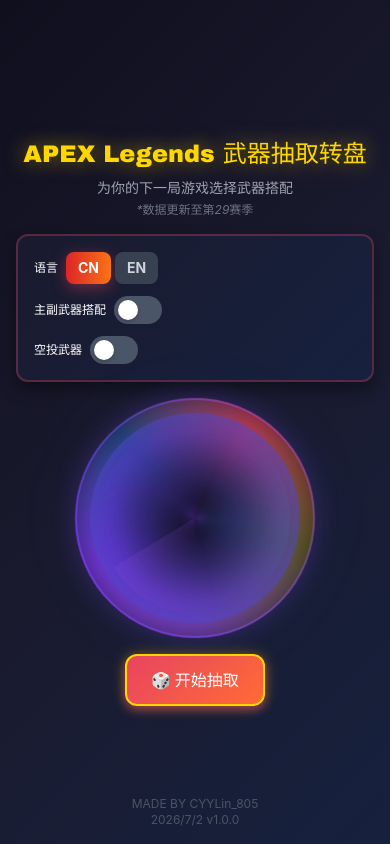
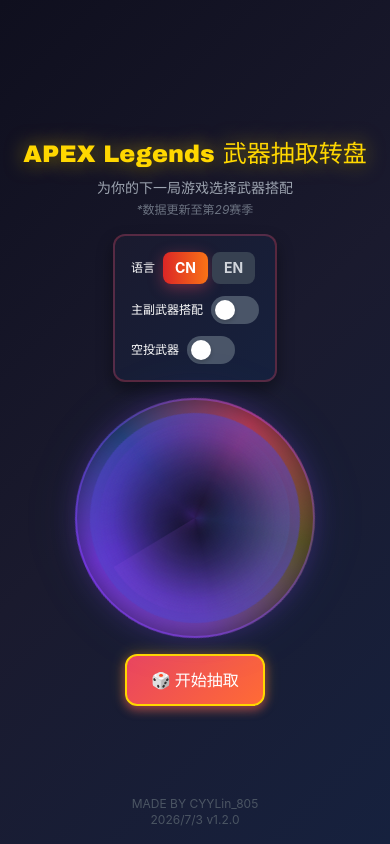
Before and after one commit to TapKeen/APEX-Legends-WeaponSpinner, a React (Vite) app: page / in a window 390 px wide. Built offline with nearby package versions, Linux system fonts and the light colour scheme.

Commit message:
fix: adjust responsive layout and update version
- Remove max-width constraint from control panel container
- Weapon cards remain horizontal on both mobile and desktop
- Card width: 160px on mobile, 210px on desktop
- Update version to v1.2.0
- Add version history section in README

```diff
--- a/src/components/VoidPortal.tsx
+++ b/src/components/VoidPortal.tsx
@@ -323,10 +323,10 @@
 
       {/* 武器卡片区域 - 不预留空间 */}
       <div
-        className="flex flex-col md:flex-row gap-3 md:gap-5 justify-center items-center"
+        className="flex gap-3 md:gap-5 justify-center items-center"
         style={{
           marginTop: revealedWeapons.length > 0 ? 24 : 0,
-          maxHeight: revealedWeapons.length > 0 ? 600 : 0,
+          maxHeight: revealedWeapons.length > 0 ? 300 : 0,
           opacity: revealedWeapons.length > 0 ? 1 : 0,
           overflow: 'visible',
           transition: 'margin-top 0.4s ease, max-height 0.4s ease, opacity 0.4s ease',
@@ -363,7 +363,7 @@
               />
               {/* 武器卡片 */}
               <div
-                className="relative p-3 md:p-4 rounded-xl w-[180px] md:w-[210px]"
+                className="relative p-3 md:p-4 rounded-xl w-[160px] md:w-[210px]"
                 style={{
                   background: 'linear-gradient(135deg, #1a1a2e 0%, #16213e 100%)',
                   border: `3px solid ${color}`,
--- a/src/pages/Home.tsx
+++ b/src/pages/Home.tsx
@@ -49,7 +49,7 @@
       </div>
 
       {/* 控制面板 */}
-      <div className="mb-4 md:mb-8 w-full max-w-md">
+      <div className="mb-4 md:mb-8">
         <ControlPanel
           language={language}
           onLanguageChange={setLanguage}
@@ -95,7 +95,7 @@
       {/* 底部信息 - 固定在页面最底部 */}
       <div className="fixed bottom-4 left-0 w-full text-center pointer-events-none">
         <p className="text-gray-600 text-xs">MADE BY CYYLin_805</p>
-        <p className="text-gray-600 text-xs">2026/7/2  v1.0.0</p>
+        <p className="text-gray-600 text-xs">2026/7/3  v1.2.0</p>
       </div>
     </div>
   );
```
Also changed, not shown: 2 other files (tests, documents, lock files or other folders).
